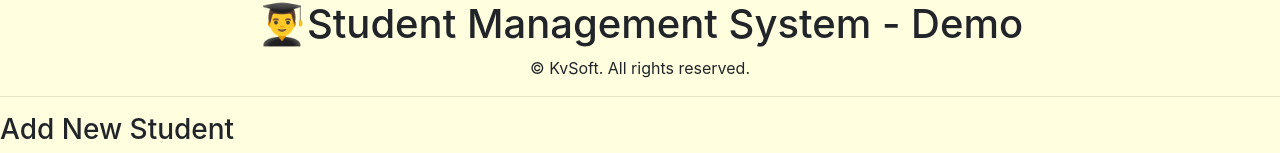
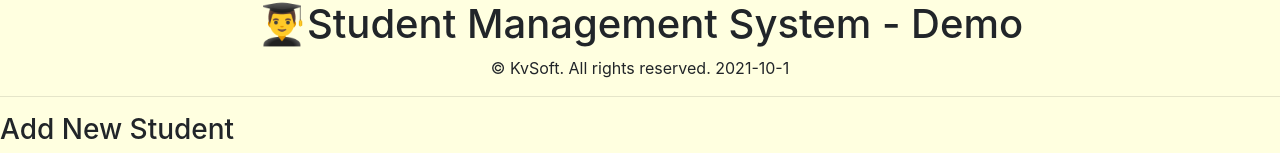
Before and after one commit to kavishkauda/project01, a plain HTML site: page index.html in a window 1280 px wide. Shown: the top 153 px of the page. Drawn offline with nearby package versions, Linux system fonts and the light colour scheme.

Commit message:
Update index.html

```diff
--- a/index.html
+++ b/index.html
@@ -11,7 +11,7 @@
     <title>Student</title>
   </head>
   <body style="background-color:lightyellow">
-    <h1><center>👨‍🎓Student Management System - Demo</center></h1><center> &copy; KvSoft. All rights reserved.</center>
+    <h1><center>👨‍🎓Student Management System - Demo</center></h1><center> &copy; KvSoft. All rights reserved. 2021-10-1</center>
     <hr>
     <h3>Add New Student</h3>
     <div class="form-group">
```
